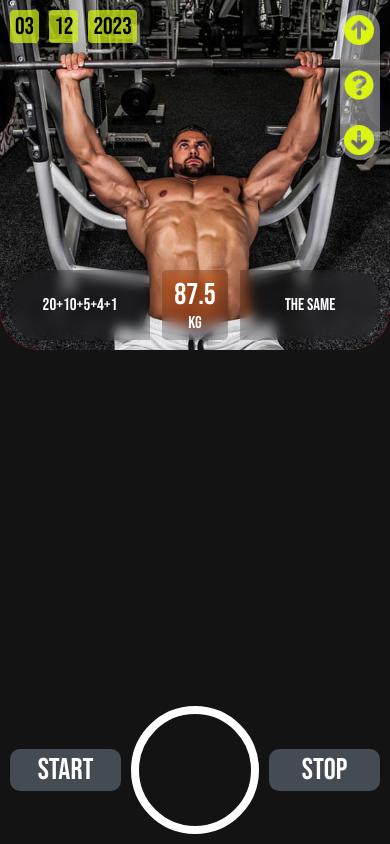
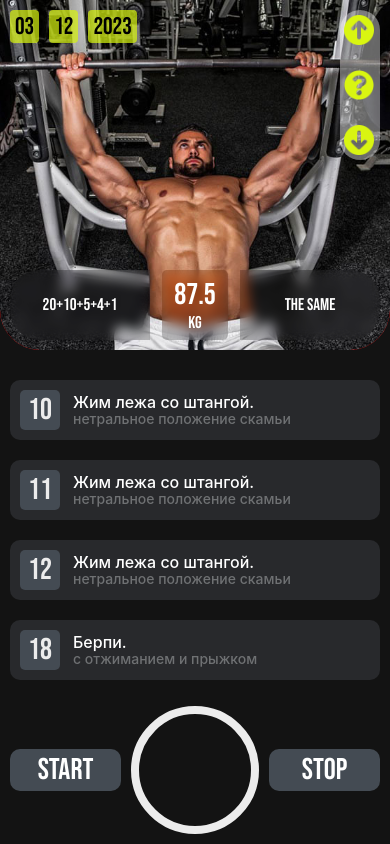
Before and after one commit to Kebikov/Home-Gym, a React Native app: screen /ExerciseScreen in a window 390 px wide. Built offline with nearby package versions, Linux system fonts and the light colour scheme.

Commit message:
made component Sets

```diff
--- a/App.tsx
+++ b/App.tsx
@@ -28,7 +28,7 @@ const App: FC = () => {
 		<SafeAreaProvider>
 			<SafeAreaView style={{ flex: 1 }} onLayout={onLayoutRootView}>
 				<Navigation />
-				<StatusBar style='light' backgroundColor={colorRootApp.background} />
+				<StatusBar style='light' backgroundColor={colorRootApp.BACKGROUND} />
 			</SafeAreaView>
 		</SafeAreaProvider>
 	);
--- a/app/component/DateExercise/DateExercise.tsx
+++ b/app/component/DateExercise/DateExercise.tsx
@@ -35,7 +35,7 @@ const styles = StyleSheet.create({
         marginTop: 10
     },
     dayBox: {
-        backgroundColor: colorRootApp.green_70,
+        backgroundColor: colorRootApp.LIME_70,
         paddingVertical: 2,
         paddingHorizontal: 5,
         borderRadius: 4,
--- a/app/component/Day/Day.tsx
+++ b/app/component/Day/Day.tsx
@@ -88,14 +88,14 @@ const style = StyleSheet.create({
         paddingVertical: 2,
         borderRadius: 5,
         fontWeight: '600',
-        backgroundColor: `${colorRootApp.green}`,
+        backgroundColor: `${colorRootApp.LIME}`,
         marginLeft: 10,
     },
     textDateBox: {
         flexDirection: 'row',
         alignItems: 'center',
         borderLeftWidth: 3,
-        borderLeftColor: `${colorRootApp.green}`,
+        borderLeftColor: `${colorRootApp.LIME}`,
         marginLeft: 10,
         marginTop: 10,
         height: 20
--- a/app/component/Gradient/Gradient.tsx
+++ b/app/component/Gradient/Gradient.tsx
@@ -31,7 +31,7 @@ const Gradient: FC<IGradient>= ({text, size}) => {
             }
         >
             <LinearGradient
-                colors={['cadetblue', colorRootApp.green]}
+                colors={['cadetblue', colorRootApp.LIME]}
                 style={{ width: '100%', height: size }}
             />
         {/* <Image source={require('@/source/img/3.jpg')} style={{width: '100%', height: 50}}/> */}
--- /dev/null
+++ b/app/component/Set/Set.tsx
@@ -0,0 +1,86 @@
+import { View, Text, StyleSheet } from 'react-native';
+import React, { FC } from 'react';
+import { colorRootApp } from '@/data/colors';
+
+interface ISet {
+    /**
+     * Количество повторов в подходе.
+     */
+    amount: number;
+    /**
+     * Титульный текст.
+     */
+    title: string;
+    /**
+     * Описание под титульным текстом.
+     */
+    descriptions: string;
+}
+
+/**
+ * @component
+ * Блок с одним повтором упражнения.
+ * @param amount - Количество повторов в подходе.
+ * @param title - Титульный текст.
+ * @param descriptions - Описание под титульным текстом.
+ * @example <Set amount={#} title={#} descriptions={#} />
+ * @returns {JSX.Element}
+ */
+const Set: FC<ISet> = ({amount, title, descriptions}) => {
+	return (
+		<View style={styles.container} >
+            <View style={styles.rapBox} >
+                <Text style={styles.textRap} >{amount}</Text>
+            </View>
+            <View style={styles.descriptionsBox} >
+                <Text style={styles.textTitle} >{title}</Text>
+                <Text style={styles.textDescriptions} >{descriptions}</Text>
+            </View>
+		</View>
+	);
+};
+
+const styles = StyleSheet.create({
+    container: {
+        flexDirection: 'row',
+        alignItems: 'center',
+        width: '100%',
+        height: 60,
+        backgroundColor: colorRootApp.DARK_GREY,
+        borderRadius: 10,
+        marginTop: 20
+    },
+    rapBox: {
+        justifyContent: 'center',
+        alignItems: 'center',
+        width: 40,
+        height: 40,
+        borderRadius: 5,
+        backgroundColor: colorRootApp.GREY,
+        marginLeft: 10
+    },
+    descriptionsBox: {
+        marginLeft: 10,
+        padding: 3,
+        justifyContent: 'center'
+    },
+    textRap: {
+        fontFamily: 'Sport',
+        fontSize: 30,
+        color: colorRootApp.LIGHT_GREY
+    },
+    textTitle: {
+        fontSize: 16,
+        fontWeight: '500',
+        color: '#fff',
+        lineHeight: 18
+    },
+    textDescriptions: {
+        fontSize: 14,
+        fontWeight: '500',
+        color: colorRootApp.MEDIUM_GREY,
+        lineHeight: 16
+    }
+});
+
+export default Set;
--- /dev/null
+++ b/app/component/Sets/Sets.tsx
@@ -0,0 +1,24 @@
+import { View, Text, StyleSheet } from 'react-native';
+import React, { FC } from 'react';
+//* component
+import Set from '../Set/Set';
+
+const Sets: FC = () => {
+	return (
+		<View style={styles.container} >
+			<Set amount={10} title='Жим лежа со штангой.' descriptions='нетральное положение скамьи' />
+            <Set amount={11} title='Жим лежа со штангой.' descriptions='нетральное положение скамьи' />
+            <Set amount={12} title='Жим лежа со штангой.' descriptions='нетральное положение скамьи' />
+            <Set amount={18} title='Берпи.' descriptions='с отжиманием и прыжком' />
+		</View>
+	);
+};
+
+const styles = StyleSheet.create({
+    container: {
+        padding: 10
+    }
+});
+
+
+export default Sets;
--- a/app/component/TimeView/TimeView.tsx
+++ b/app/component/TimeView/TimeView.tsx
@@ -5,7 +5,7 @@ import { useState, useEffect } from 'react';
 import transferSecInTime from '@/helpers/transferSecInTime';
 import { colorRootApp } from '@/data/colors';
 import { Audio, AVPlaybackSource } from 'expo-av';
-import {soundAudio, ISoundAudio} from '@/data/soundAudio';
+import {soundAudio} from '@/data/soundAudio';
 import { Vibration } from 'react-native';
 
 
@@ -68,7 +68,6 @@ const TimeView: FC<ITimerView> = ({ givenTime }) => {
 
     const playSound = async (music: AVPlaybackSource) => {
         try{
-            console.log('play');
             const { sound } = await Audio.Sound.createAsync(music);
             setSoundPlay(sound);
             await sound.playAsync();
@@ -126,9 +125,9 @@ const TimeView: FC<ITimerView> = ({ givenTime }) => {
 
 			<Svg width={size} height={size}>
 				<G rotation={'-90'} origin={center}>
-					<Circle stroke={'#fff'} cx={center} cy={center} r={radius} fill={'transparent'} strokeWidth={strokeWidth} />
+					<Circle stroke={colorRootApp.LIGHT_GREY} cx={center} cy={center} r={radius} fill={'transparent'} strokeWidth={strokeWidth} />
 					<Circle
-						stroke={colorRootApp.green}
+						stroke={colorRootApp.YELLOW}
 						cx={center}
 						cy={center}
 						r={radius}
@@ -173,7 +172,7 @@ const styles = StyleSheet.create({
 
 		borderRadius: 10,
 
-		backgroundColor: colorRootApp.grey
+		backgroundColor: colorRootApp.GREY
 	},
 	text: {
 		fontFamily: 'Sport',
--- a/app/component/UpDownWeight/UpDownWeight.tsx
+++ b/app/component/UpDownWeight/UpDownWeight.tsx
@@ -25,7 +25,7 @@ const styles = StyleSheet.create({
         right: 10,
         width: 40,
         height: 150,
-        backgroundColor: colorRootApp.white_40,
+        backgroundColor: colorRootApp.WHITE_40,
         borderRadius: 30
     },
     icon: {
--- a/app/data/colors.ts
+++ b/app/data/colors.ts
@@ -1,12 +1,13 @@
 
 export const colorRootApp = {
-    background: '#131313',
-    green: '#D9F511',
-    green_70: 'rgba(217, 245, 17, 0.7)',
-    orange: '#F27C32',
-    orange_50: 'rgba(242, 124, 50, 0.5)',
-    black: '#000',
-    black_30: 'rgba(0, 0, 0, 0.3)',
-    white_40: 'rgba(255, 255, 255, .4)',
-    grey: '#444B53'
+    BACKGROUND: '#131313',
+    LIME: '#D9F511',
+    LIME_70: 'rgba(217, 245, 17, 0.7)',
+    WHITE_40: 'rgba(255, 255, 255, .4)',
+    GREY: '#444B53',
+    DARK_GREY: '#28292c',
+    LIGHT_GREY: '#ececec',
+    MEDIUM_GREY: '#6f7173',
+    ARCTIC: '#5be1ea',
+    YELLOW: '#F0D82A',
 };
--- a/app/navigation/Navigation.tsx
+++ b/app/navigation/Navigation.tsx
@@ -17,7 +17,7 @@ const Navigation: FC = () => {
                 screenOptions={{
                     headerShown: false,
                     contentStyle: {
-                        backgroundColor: `${colorRootApp.background}`
+                        backgroundColor: `${colorRootApp.BACKGROUND}`
                     }
                 }}
             >
--- a/app/screen/ExerciseScreen/ExerciseScreen.tsx
+++ b/app/screen/ExerciseScreen/ExerciseScreen.tsx
@@ -7,6 +7,7 @@ import DateExercise from '@/component/DateExercise/DateExercise';
 import WeightExercise from '@/component/WeightExercise/WeightExercise';
 import UpDownWeight from '@/component/UpDownWeight/UpDownWeight';
 import TimeView from '@/component/TimeView/TimeView';
+import Sets from '@/component/Sets/Sets';
 
 /**
  * @screen
@@ -24,6 +25,7 @@ const ExerciseScreen: FC<TScreenPropExerciseScreen> = ({ route }) => {
 				<WeightExercise />
                 <UpDownWeight/>
 			</ImageBackground>
+            <Sets/>
             <View style={{flex: 1}}></View>
             <TimeView givenTime={10}/>
 		</View>
```
Lines whose indentation alone changed are shown as unchanged.
